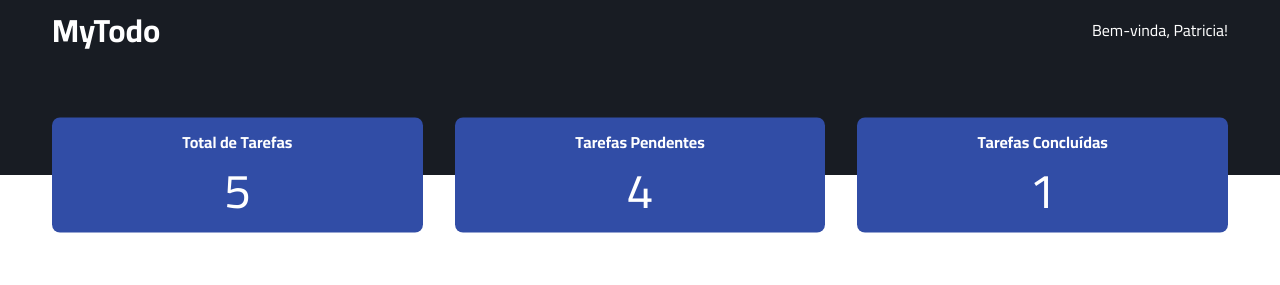
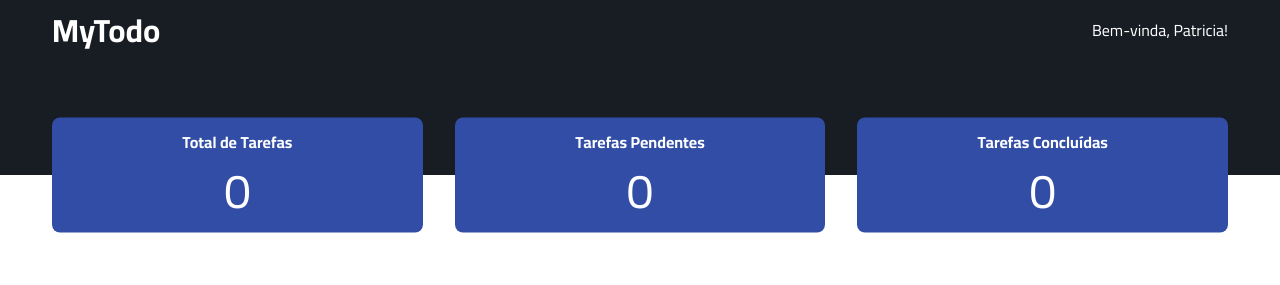
Before and after one commit to pmagalhaes2/todo-list-ts, a React (Create React App) app: page / in a window 1280 px wide. Shown: the top 285 px of the page. Built offline with nearby package versions, Linux system fonts and the light colour scheme.

Commit message:
feat: create context for sharing task data

```diff
--- a/src/App.tsx
+++ b/src/App.tsx
@@ -1,14 +1,15 @@
 import { Header } from "./components/Header/Header";
 import { Tasks } from "./components/Tasks/Tasks";
+import { TasksContextProvider } from "./context/TasksContext";
 
 import "./styles/Global.css";
 
 function App() {
   return (
-    <>
+    <TasksContextProvider>
       <Header />
       <Tasks />
-    </>
+    </TasksContextProvider>
   );
 }
 
--- a/src/components/Header/Header.tsx
+++ b/src/components/Header/Header.tsx
@@ -1,9 +1,20 @@
-import React from "react";
+import React, { useContext, useMemo } from "react";
 
 import styles from "./Header.module.scss";
 import { StatsCard } from "../StatsCard/StatsCard";
+import { TasksContext } from "../../context/TasksContext";
 
 export const Header: React.FC = () => {
+  const { tasks } = useContext(TasksContext);
+  const totalDone = useMemo(
+    () => tasks.filter((task) => task.done).length,
+    [tasks]
+  );
+  const totalPending = useMemo(
+    () => tasks.filter((task) => !task.done).length,
+    [tasks]
+  );
+
   return (
     <header className={styles.header}>
       <div className={styles.container}>
@@ -13,9 +24,9 @@ export const Header: React.FC = () => {
           <span>Bem-vinda, Patricia!</span>
         </div>
         <div>
-          <StatsCard title={"Total de Tarefas"} value={5} />
-          <StatsCard title={"Tarefas Pendentes"} value={4} />
-          <StatsCard title={"Tarefas Concluídas"} value={1} />
+          <StatsCard title={"Total de Tarefas"} value={tasks.length} />
+          <StatsCard title={"Tarefas Pendentes"} value={totalPending} />
+          <StatsCard title={"Tarefas Concluídas"} value={totalDone} />
         </div>
       </div>
     </header>
--- a/src/components/Tasks/Tasks.tsx
+++ b/src/components/Tasks/Tasks.tsx
@@ -1,23 +1,14 @@
-import React, { ChangeEvent, FormEvent, useEffect, useState } from "react";
+import React, { ChangeEvent, FormEvent, useContext, useState } from "react";
 
 import styles from "./Tasks.module.scss";
 import { AddTaskForm } from "../AddTaskForm/AddTaskForm";
 import { TasksList } from "../TasksList/TasksList";
-
-interface ITask {
-  title: string;
-  done: boolean;
-  id: number;
-}
+import { TasksContext } from "../../context/TasksContext";
 
 export const Tasks: React.FC = () => {
   const [taskTitle, setTaskTitle] = useState("");
-  const [tasks, setTasks] = useState<ITask[]>([]);
 
-  useEffect(() => {
-    const existingTasks = localStorage.getItem("tasks");
-    existingTasks && setTasks(JSON.parse(existingTasks));
-  }, []);
+  const { tasks, setTasks } = useContext(TasksContext);
 
   const handleAddTask = (e: FormEvent) => {
     e.preventDefault();
--- /dev/null
+++ b/src/context/TasksContext.tsx
@@ -0,0 +1,35 @@
+import React, { createContext, useEffect, useState } from "react";
+
+interface TasksContextProviderProps {
+  children: React.ReactNode;
+}
+
+interface ITask {
+  title: string;
+  done: boolean;
+  id: number;
+}
+
+interface TasksContextData {
+  tasks: ITask[];
+  setTasks: React.Dispatch<React.SetStateAction<ITask[]>>;
+}
+
+export const TasksContext = createContext({} as TasksContextData);
+
+export const TasksContextProvider: React.FC<TasksContextProviderProps> = ({
+  children,
+}) => {
+  const [tasks, setTasks] = useState<ITask[]>([]);
+
+  useEffect(() => {
+    const existingTasks = localStorage.getItem("tasks");
+    existingTasks && setTasks(JSON.parse(existingTasks));
+  }, []);
+
+  return (
+    <TasksContext.Provider value={{ tasks, setTasks }}>
+      {children}
+    </TasksContext.Provider>
+  );
+};
```
